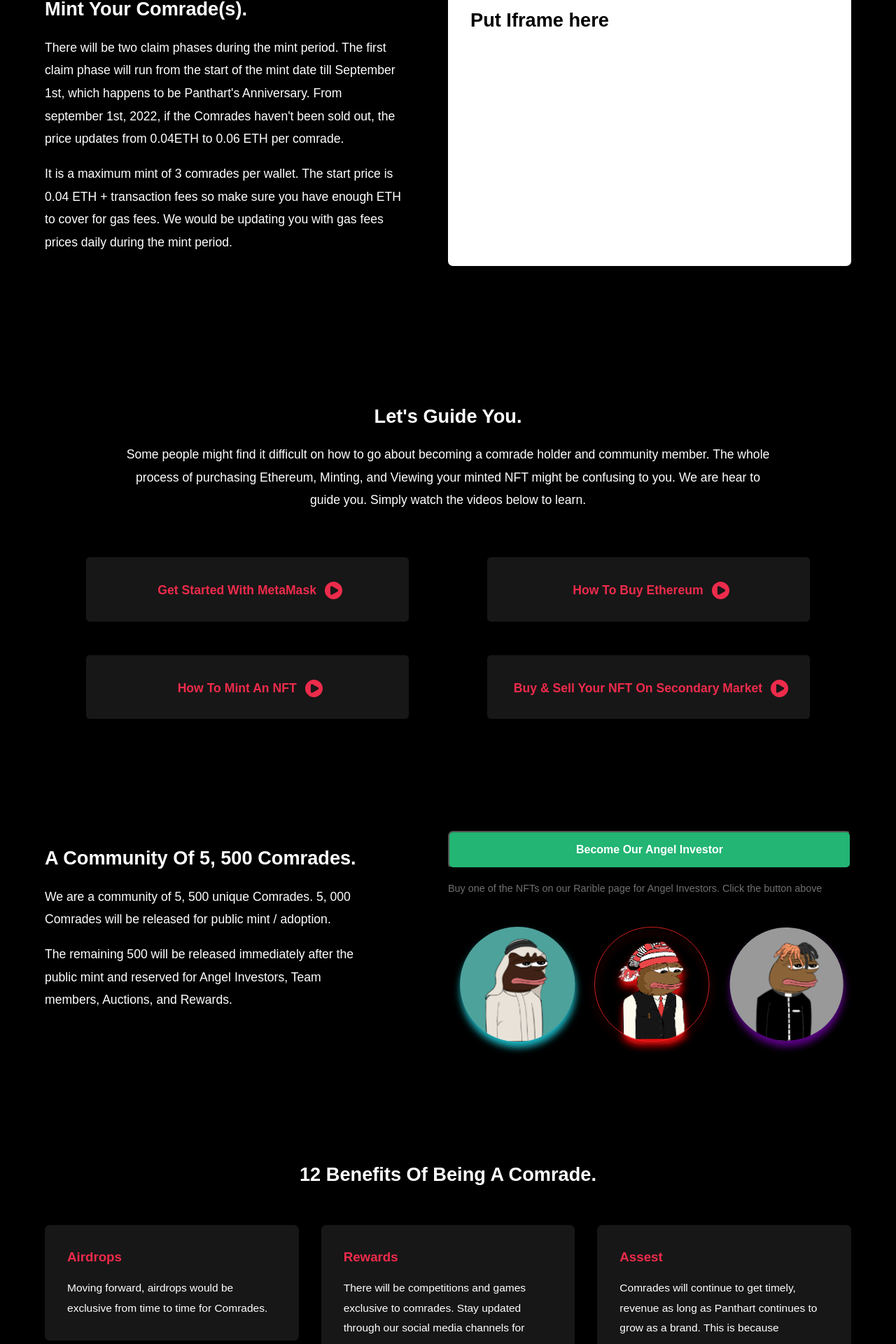
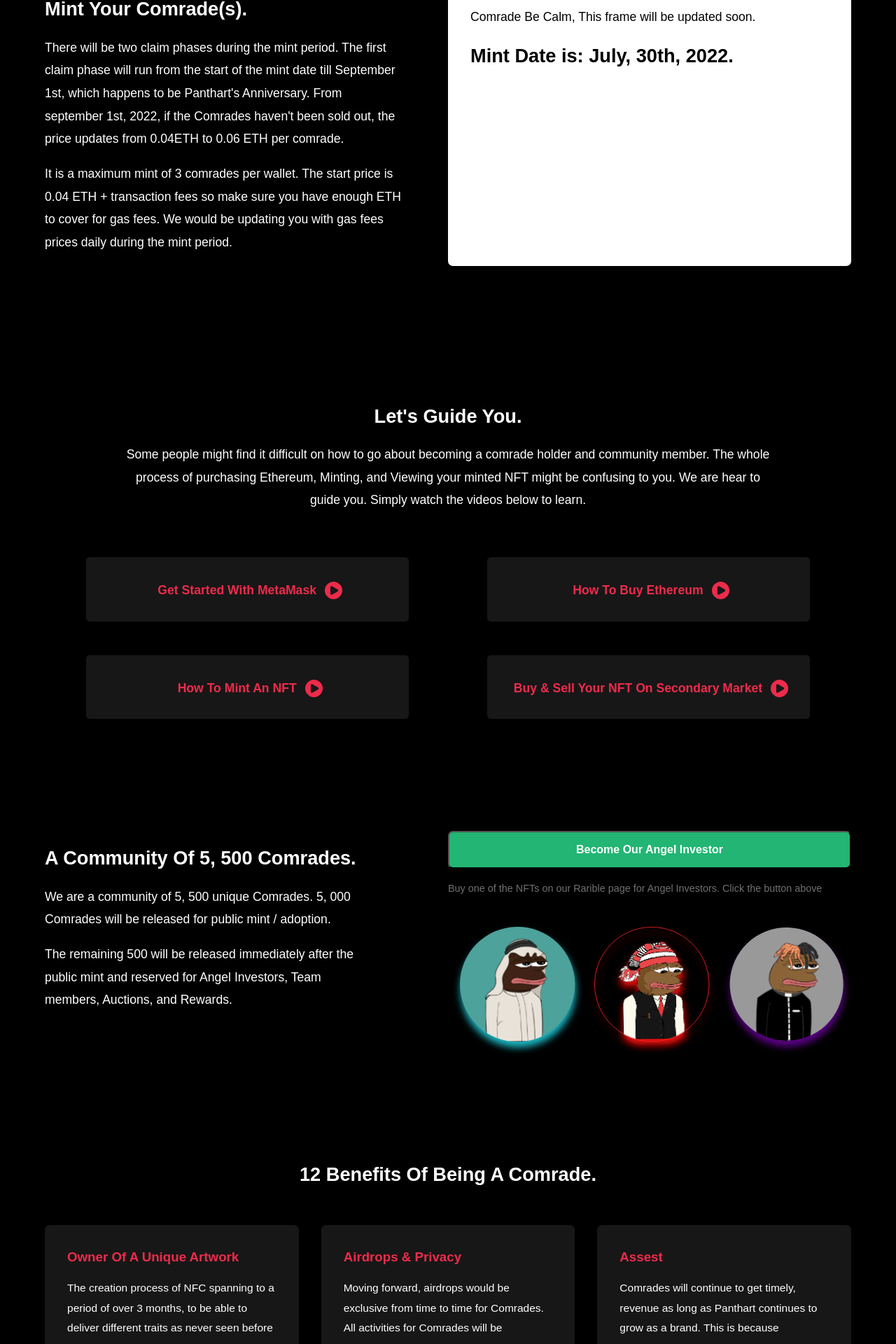
Before and after one commit to nippysky/Non-Fungible-Comrades, a React (Create React App) app: page / in a window 1280 px wide. Shown: the part 874-2794 px from the top of the page at 70% size. Built offline with nearby package versions, Linux system fonts and the light colour scheme.

Commit message:
Changes Upon Changes

```diff
--- a/package.json
+++ b/package.json
@@ -8,6 +8,7 @@
     "@testing-library/user-event": "^13.5.0",
     "react": "^18.2.0",
     "react-dom": "^18.2.0",
+    "react-icons": "^4.4.0",
     "react-scripts": "5.0.1",
     "web-vitals": "^2.1.4"
   },
--- /dev/null
+++ b/src/components/BackToTop.jsx
@@ -0,0 +1,53 @@
+import React, { useState, useEffect } from "react";
+import { FaAngleDoubleUp } from "react-icons/fa";
+
+export default function BackToTop() {
+  const [backToTheTop, setBackToTheTop] = useState(false);
+
+  useEffect(() => {
+    window.addEventListener("scroll", () => {
+      if (window.scrollY > 500) {
+        setBackToTheTop(true);
+      } else {
+        setBackToTheTop(false);
+      }
+    });
+  }, []);
+
+  const scrollUp = () => {
+    window.scrollTo({
+      top: 0,
+      behavior: "smooth",
+    });
+  };
+
+  return (
+    <div>
+      {backToTheTop && (
+        <div
+          onClick={scrollUp}
+          style={{
+            position: "fixed",
+            bottom: "10px",
+            right: "5px",
+            height: "50px",
+            width: "50px",
+            cursor: "pointer",
+          }}
+        >
+          <button
+            style={{
+              cursor: "pointer",
+              background: "#22B573",
+              padding: "0.5rem",
+              borderRadius: "4px",
+              border: 0,
+            }}
+          >
+            <FaAngleDoubleUp size={20} color="white" />
+          </button>
+        </div>
+      )}
+    </div>
+  );
+}
--- a/src/components/Benefits.jsx
+++ b/src/components/Benefits.jsx
@@ -9,12 +9,16 @@
       <section className="benefitsRow">
         <div className="benefitsColumn">
           <div className="innerBenefitsColumn">
-            <h3>Airdrops</h3>
+            <h3>Owner Of A Unique Artwork</h3>
             <p className="benefitsText">
-              Moving forward, airdrops would be exclusive from time to time for
-              Comrades.
+              The creation process of NFC spanning to a period of over 3 months,
+              to be able to deliver different traits as never seen before in an
+              NFT project. We included African attires, and darker skin
+              complexions, so that African's would relate. You simply become the
+              owner of something unique and special.
             </p>
           </div>
+
           <div className="innerBenefitsColumn">
             <h3>Exclusive Discount</h3>
             <p className="benefitsText">
@@ -44,6 +48,14 @@
         </div>
 
         <div className="benefitsColumn">
+          <div className="innerBenefitsColumn">
+            <h3>Airdrops & Privacy</h3>
+            <p className="benefitsText">
+              Moving forward, airdrops would be exclusive from time to time for
+              Comrades. All activities for Comrades will be accessible through
+              our private channel, in Panthart's Discord server.
+            </p>
+          </div>
           <div className="innerBenefitsColumn">
             <h3>Rewards</h3>
             <p className="benefitsText">
--- a/src/components/MintComrade.jsx
+++ b/src/components/MintComrade.jsx
@@ -21,7 +21,8 @@
           </p>
         </div>
         <div className="iframeColumn">
-          <h2>Put Iframe here</h2>
+          <p>Comrade Be Calm, This frame will be updated soon. </p>
+          <h2>Mint Date is: July, 30th, 2022.</h2>
         </div>
       </div>
     </section>
--- a/src/index.js
+++ b/src/index.js
@@ -2,10 +2,12 @@
 import ReactDOM from "react-dom/client";
 import "./index.css";
 import App from "./App";
+import BackToTop from "./components/BackToTop";
 
 const root = ReactDOM.createRoot(document.getElementById("root"));
 root.render(
   <React.StrictMode>
     <App />
+    <BackToTop />
   </React.StrictMode>
 );
```
Also changed, not shown: 1 other file (tests, documents, lock files or other folders).
